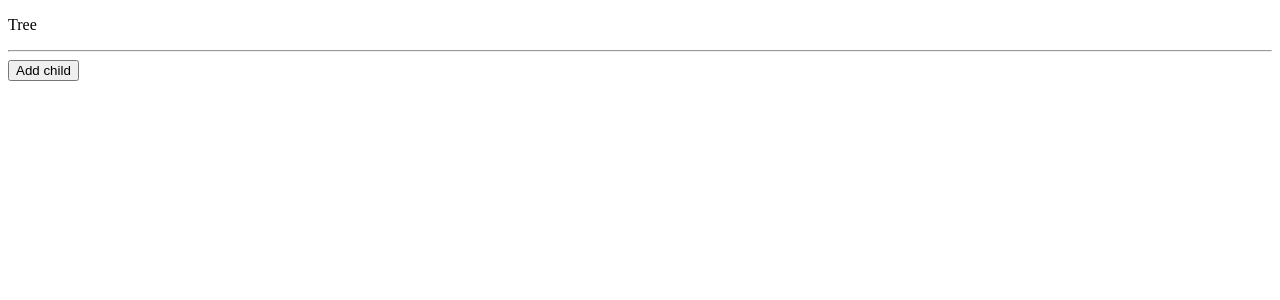
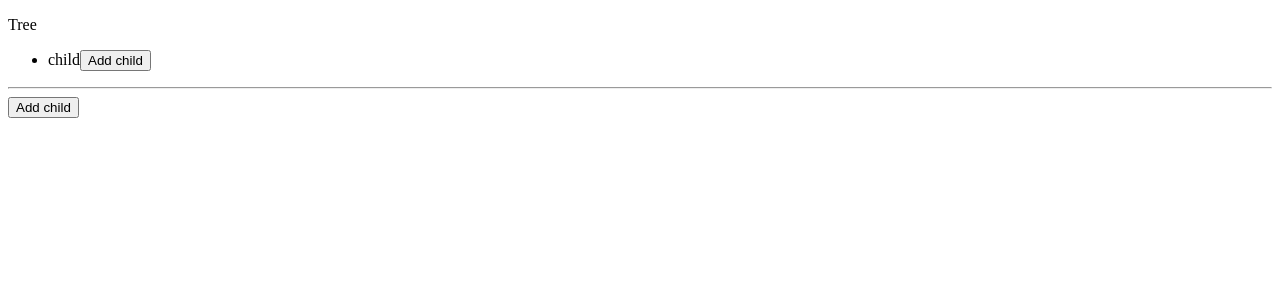
Before and after one commit to dashedstripes/fibers-v2-old, a Next.js app: page / in a window 1280 px wide. Both pictures are taken after a click on the button "Add child". Shown: the top 300 px of the page. Built offline with nearby package versions, Linux system fonts and the light colour scheme.

Commit message:
basic ui

```diff
--- /dev/null
+++ b/components/Root.tsx
@@ -0,0 +1,34 @@
+import React, { useState } from 'react';
+import { addChild, buildDefaultTree, createTreeNode, createTreeNodeId, findChildren, Tree } from '../src/tree';
+import SubNode from './SubNode';
+
+const Root: React.FC = () => {
+  const [tree, setTree] = useState<Tree>(buildDefaultTree());
+
+  const children = findChildren(tree, 'root');
+
+  function handleAddChild(id: string) {
+    const nid = createTreeNodeId();
+    const n = createTreeNode(nid, 'child');
+    const t = addChild({...tree}, n, id);
+    setTree(t);
+  }
+
+  return (
+    <div>
+      <p>Tree</p>
+
+      <ul>
+        {children?.map((child) => (
+          <SubNode key={child} tree={tree} id={child} onAddChild={() => handleAddChild(child)}/>
+        ))}
+      </ul>
+
+      <hr />
+
+      <button onClick={() => handleAddChild('root')}>Add child</button>
+    </div>
+  )
+}
+
+export default Root;
--- /dev/null
+++ b/components/SubNode.tsx
@@ -0,0 +1,27 @@
+import React from 'react';
+import { findChildren, Tree } from '../src/tree';
+
+interface Props {
+  tree: Tree;
+  id: string;
+  onAddChild: (id: string) => void;
+}
+
+const SubNode: React.FC<Props> = ({ tree, id, onAddChild }) => {
+  const children = findChildren(tree, id);
+
+  return (
+    <li>
+      <span>{tree[id].value}</span>
+      <button onClick={() => onAddChild(id)}>Add child</button>
+
+      <ul>
+        {children?.map((child) => (
+          <SubNode key={child} tree={tree} id={child} onAddChild={() => onAddChild(child)}/>
+        ))}
+      </ul>
+    </li>
+  )
+}
+
+export default SubNode;
--- a/components/Tree.tsx
+++ /dev/null
@@ -1,23 +0,0 @@
-import React, { useState } from 'react';
-import { buildDefaultTree, findChildren } from '../src/tree';
-
-const Tree: React.FC = () => {
-  const [tree, setTree] = useState(buildDefaultTree());
-
-  const children = findChildren(tree, 'root');
-
-  console.log(children);
-
-  return (
-    <div>
-      <p>Tree</p>
-      <ul></ul>
-
-      <hr />
-
-      <button>Add child</button>
-    </div>
-  )
-}
-
-export default Tree;
--- a/pages/index.tsx
+++ b/pages/index.tsx
@@ -1,7 +1,7 @@
-import Tree from "../components/Tree"
+import Root from "../components/Root"
 
 function HomePage() {
-  return <Tree/>
+  return <Root/>
 }
 
 export default HomePage
--- a/src/tree.ts
+++ b/src/tree.ts
@@ -1,6 +1,6 @@
-type Tree = { [key: string]: TreeNode };
+export type Tree = { [key: string]: TreeNode };
 
-type TreeNode = {
+export type TreeNode = {
   id: string
   value: string
   parent: string | null
```
